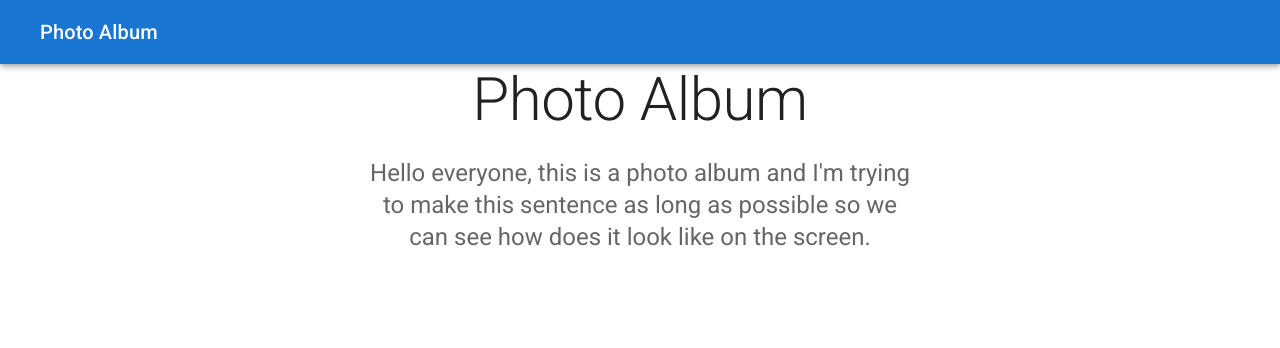
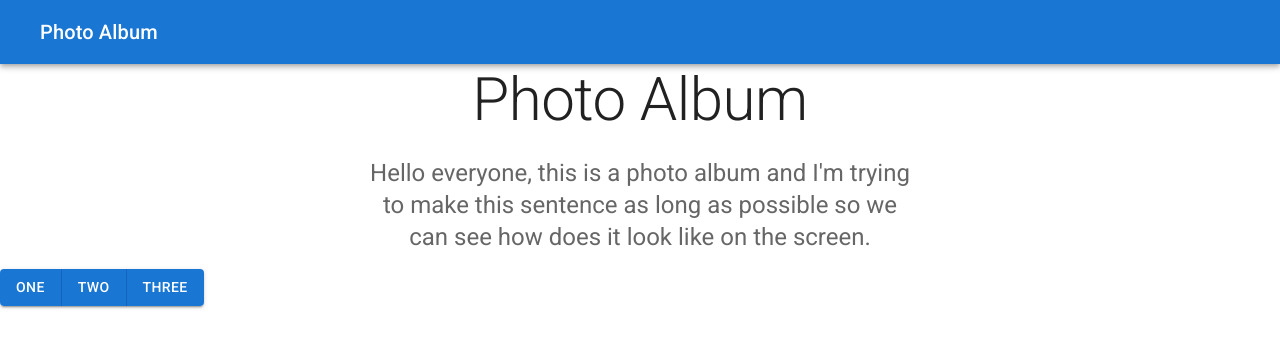
Before and after one commit to sampathvenur/material-ui-app, a React (Create React App) app: page / in a window 1280 px wide. Shown: the top 348 px of the page. Built offline with nearby package versions, Linux system fonts and the light colour scheme; some icons are missing.

Commit message:
components - button group

```diff
--- a/src/App.jsx
+++ b/src/App.jsx
@@ -1,8 +1,10 @@
 import React from 'react';
 import { Typography, AppBar, Card, CardActions, CardContent, CardMedia, CssBaseline, Grid, Toolbar, Container } from '@mui/material';
 import PhotoCamera from '@mui/icons-material/PhotoCamera';
+import Button from '@mui/material/Button';
+import ButtonGroup from '@mui/material/ButtonGroup';
 
-const  App = () => {
+const App = () => {
     return (
         <>
             <CssBaseline />
@@ -25,6 +27,11 @@ const  App = () => {
                         </Typography>
                     </Container>
                 </div>
+                <ButtonGroup variant="contained" aria-label="Basic button group">
+                    <Button>One</Button>
+                    <Button>Two</Button>
+                    <Button>Three</Button>
+                </ButtonGroup>
             </main>
         </>
     );
```
